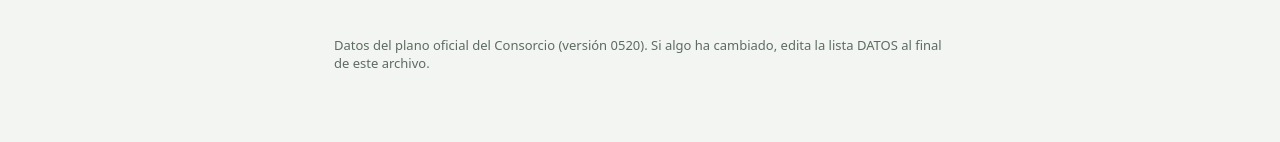
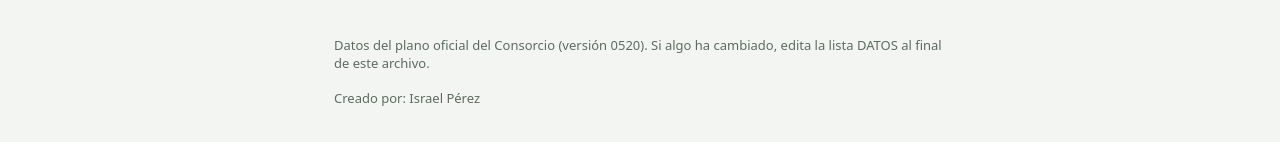
Before and after one commit to JoshuaRed007/Paradas-Plaza-Castilla, a plain HTML site: page index.html in a window 1280 px wide. Shown: the part 258-400 px from the top of the page. Drawn offline with Linux system fonts and the light colour scheme.

Commit message:
Add files via upload

```diff
--- a/index.html
+++ b/index.html
@@ -43,7 +43,7 @@ footer{color:var(--mut);font-size:13px;padding:0 14px 30px;max-width:640px;margi
   <div class="chips" id="chips"></div>
 </header>
 <main id="out"></main>
-<footer>Datos del plano oficial del Consorcio (versión 0520). Si algo ha cambiado, edita la lista DATOS al final de este archivo.</footer>
+<footer>Datos del plano oficial del Consorcio (versión 0520). Si algo ha cambiado, edita la lista DATOS al final de este archivo.<br><br>Creado por: Israel Pérez</footer>
 <script>
 /* ---------- DATOS (editables) ----------
 Interurbanas: línea|destino|dársena|empresa
```
